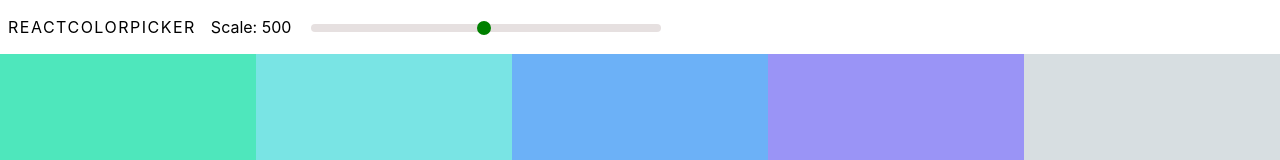
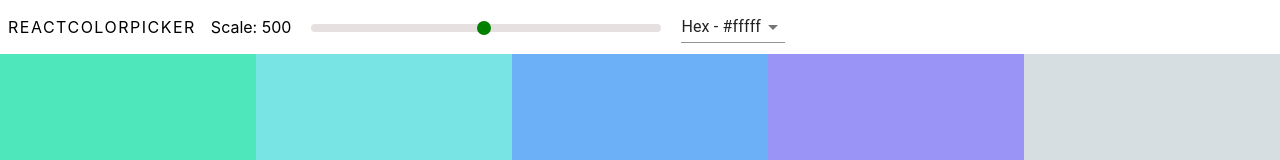
Before and after one commit to fouzanmohd/colorPalette-app, a React (Create React App) app: page / in a window 1280 px wide. Shown: the top 160 px of the page. Built offline with nearby package versions, Linux system fonts and the light colour scheme.

Commit message:
Added color format selector and material-ui

```diff
--- a/package.json
+++ b/package.json
@@ -3,6 +3,7 @@
   "version": "0.1.0",
   "private": true,
   "dependencies": {
+    "@material-ui/core": "^4.11.0",
     "@testing-library/jest-dom": "^4.2.4",
     "@testing-library/react": "^9.5.0",
     "@testing-library/user-event": "^7.2.1",
--- a/src/NavBar.js
+++ b/src/NavBar.js
@@ -1,11 +1,24 @@
-import React from "react";
+import React, { Component } from "react";
 import Slider from "rc-slider";
+import Select from "@material-ui/core/Select";
+import MenuItem from "@material-ui/core/MenuItem";
 import "rc-slider/assets/index.css";
 import "./NavBar.css";
 
-const NavBar = ({ scale, sliderChange }) => {
+class NavBar extends Component {
+  constructor(props) {
+    super(props);
+    this.state = { format: "hex" };
+  }
+  handleChange = (e) => {
+    this.setState({ format: e.target.value });
+    this.props.formatChange(e.target.value);
+  };
+  render() {
+    const { scale, sliderChange } = this.props;
+    const { format } = this.state;
     return (
-    <div className="Navbar">
+      <header className="Navbar">
         <div className="logo">
           <a href="#">ReactColorPicker</a>
         </div>
@@ -21,8 +34,16 @@ const NavBar = ({ scale, sliderChange }) => {
             />
           </div>
         </div>
+        <div className="Select-container">
+          <Select value={format} onChange={this.handleChange}>
+            <MenuItem value="hex"> Hex - #fffff</MenuItem>
+            <MenuItem value="rgb"> RGB - rgb(255,255,255)</MenuItem>
+            <MenuItem value="rgba"> RGBA - rgba(255,255,255,1.0)</MenuItem>
+          </Select>
         </div>
+      </header>
     );
-};
+  }
+}
 
 export default NavBar;
--- a/src/Palette.js
+++ b/src/Palette.js
@@ -6,23 +6,30 @@ import NavBar from "./NavBar";
 class Palette extends Component {
   constructor(props) {
     super(props);
-    this.state = { scale: 500 };
+    this.state = { scale: 500, format: "hex" };
   }
 
   sliderChange = (scale) => {
     this.setState({ scale });
   };
 
+  formatChange = (val) => {
+    this.setState({ format: val });
+  };
   render() {
-    const { scale } = this.state;
+    const { scale, format } = this.state;
     const { colors } = this.props.palette;
     const colorBox = colors[scale].map((color) => (
-      <ColorBox background={color.hex} name={color.name} />
+      <ColorBox background={color[format]} name={color.name} />
     ));
     return (
       <div className="Palette">
         {/* navbar goes here */}
-        <NavBar scale={scale} sliderChange={this.sliderChange} />
+        <NavBar
+          scale={scale}
+          sliderChange={this.sliderChange}
+          formatChange={this.formatChange}
+        />
         <div className="Palette-colors">{colorBox}</div>
         {/* Footer goes here */}
       </div>
```
Also changed, not shown: 1 other file (tests, documents, lock files or other folders). Lines whose indentation alone changed are shown as unchanged.
